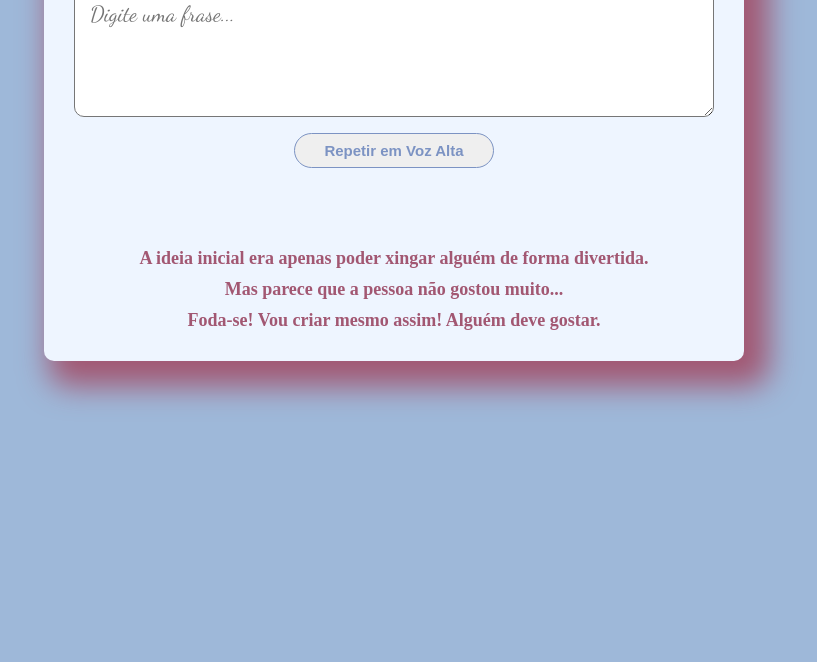
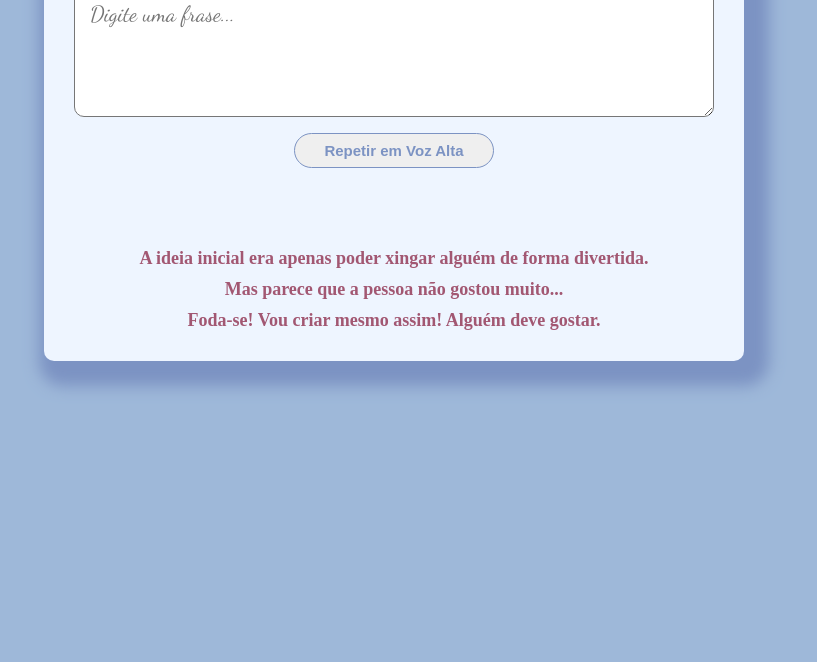
Before and after one commit to michelradtke/texto-para-fala, a plain HTML site: page index.html in a window 1280 px wide. Shown: the part 138-800 px from the top of the page, without its empty margins (246-1063 px from the left). Drawn offline with Linux system fonts and the light colour scheme.

Commit message:
update 1.01 -> pequeno ajuste no css.

```diff
--- a/css/style.css
+++ b/css/style.css
@@ -39,7 +39,7 @@ main {
     background: var(--background-div);
     text-align: center;
     border-radius: 10px;
-    box-shadow: 15px 15px 30px 10px var(--fontDestaque);
+    box-shadow: 10px 10px 15px 15px var(--fontColor);
 }
 
 textarea {
```
